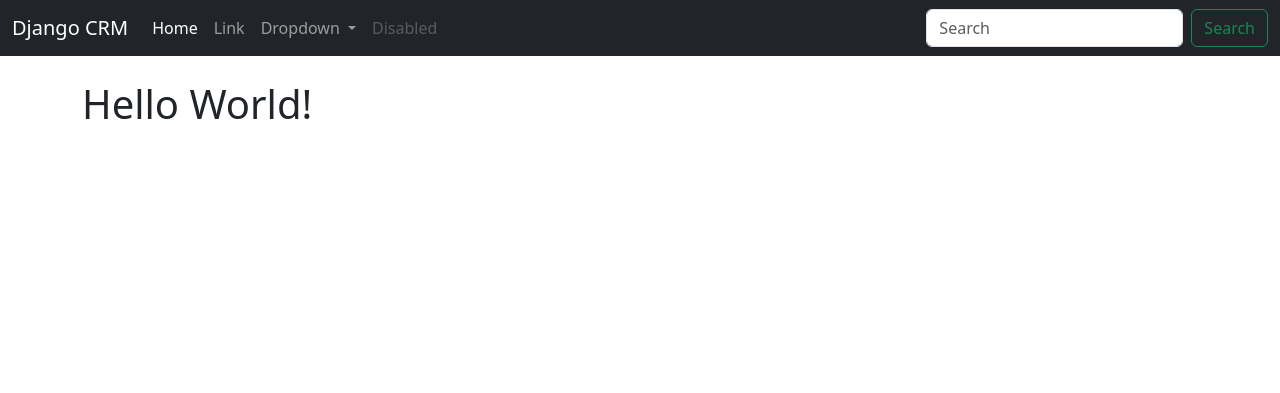
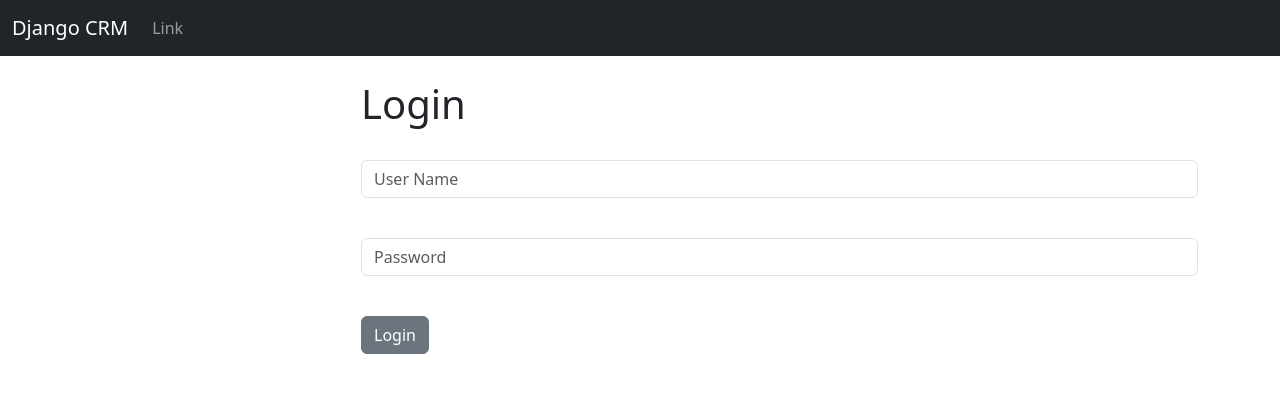
Before and after one commit to kiranmayee-abbireddy/crm, a Django app: page / in a window 1280 px wide. Shown: the top 393 px of the page. Run offline with Django 5.2, Linux system fonts and the light colour scheme.

Commit message:
added a home page qith login functions which shows an different alerts for logged in and not logged in

```diff
--- a/website/templates/base.html
+++ b/website/templates/base.html
@@ -10,6 +10,14 @@
     {% include 'navbar.html' %}
     <div class ="container">
       <br/>
+      {% if messages %}
+        {% for message in messages%}
+        <div class="alert alert-warning alert-dismissible fade show" role="alert">
+          {{ message }}
+          <button type="button" class="btn-close" data-bs-dismiss="alert" aria-label="Close"></button>
+        </div>
+        {% endfor %}
+      {% endif%}
       {% block content %}
       {% endblock %}
     </div>
--- a/website/templates/home.html
+++ b/website/templates/home.html
@@ -1,6 +1,33 @@
 {% extends 'base.html'%}
 {% block content %}
 
+<div class="cpl-md-6 offset-md-3">
+
+{% if user.is_authenticated %}
+
 <h1>Hello World!</h1>
 
+{% else %}
+
+<h1>Login</h1>
+<br/>
+
+<form method="POST" action="{% url 'home'%}">
+    {% csrf_token %}
+    <form>
+        <div class="mb-3">
+          <input type="text" class="form-control" name ="username", placeholder ="User Name" required>
+        </div><br/>
+        <div class="mb-3">
+          <input type="password" class="form-control" name ="password", placeholder ="Password" required>
+        </div>
+        <br/>
+        <button type="submit" class="btn btn-secondary">Login</button>
+      </form>
+</form>
+
+</div>
+
+{% endif%}
+
 {% endblock %}
--- a/website/templates/navbar.html
+++ b/website/templates/navbar.html
@@ -6,31 +6,11 @@
       </button>
       <div class="collapse navbar-collapse" id="navbarSupportedContent">
         <ul class="navbar-nav me-auto mb-2 mb-lg-0">
-          <li class="nav-item">
-            <a class="nav-link active" aria-current="page" href="#">Home</a>
-          </li>
+
           <li class="nav-item">
             <a class="nav-link" href="#">Link</a>
           </li>
-          <li class="nav-item dropdown">
-            <a class="nav-link dropdown-toggle" href="#" role="button" data-bs-toggle="dropdown" aria-expanded="false">
-              Dropdown
-            </a>
-            <ul class="dropdown-menu">
-              <li><a class="dropdown-item" href="#">Action</a></li>
-              <li><a class="dropdown-item" href="#">Another action</a></li>
-              <li><hr class="dropdown-divider"></li>
-              <li><a class="dropdown-item" href="#">Something else here</a></li>
-            </ul>
-          </li>
-          <li class="nav-item">
-            <a class="nav-link disabled" aria-disabled="true">Disabled</a>
-          </li>
         </ul>
-        <form class="d-flex" role="search">
-          <input class="form-control me-2" type="search" placeholder="Search" aria-label="Search">
-          <button class="btn btn-outline-success" type="submit">Search</button>
-        </form>
       </div>
     </div>
   </nav>
--- a/website/urls.py
+++ b/website/urls.py
@@ -3,4 +3,6 @@ from . import views
 
 urlpatterns = [
     path('', views.home, name='home'),
+    path('login/', views.login_user, name='login'),
+    path('logout/', views.logout_user, name='logout'),
 ]
--- a/website/views.py
+++ b/website/views.py
@@ -1,4 +1,26 @@
-from django.shortcuts import render
+from django.shortcuts import render, redirect
+from django.contrib.auth import authenticate, login, logout
+from django.contrib import messages
 
 def home(request):
+    # check to see if logging in
+    if request.method == 'POST':
+        username =request.POST['username']
+        password =request.POST['password']
+        # Authenticate
+        user = authenticate(request, username =username, password = password)
+        if user is not None:
+            login(request, user)
+            messages.success(request, "You Have Been Logged In!")
+            return redirect('home')
+        else:
+            messages.success(request, "There Was An Error Logging In, Please Try Again... ")
+            return redirect('home')
+
     return render(request, 'home.html', {})
+
+def login_user(request):
+    pass
+
+def logout_user(request):
+    pass
```
